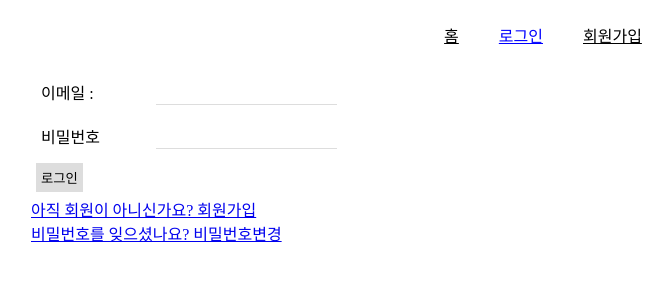
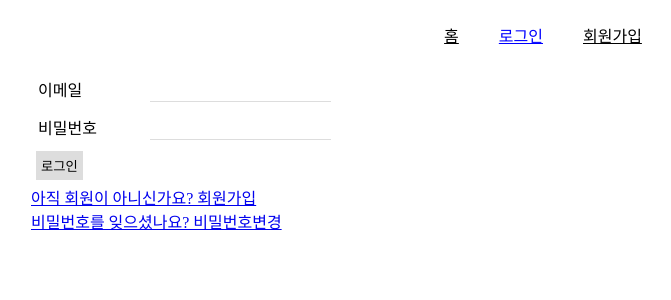
Before and after one commit to github-jademon/NetTalk-Frontend, a React (Create React App) app: page /signin in a window 1280 px wide. Shown: the top 300 px of the page, without its empty margins (97-768 px from the left). Built offline with nearby package versions, Linux system fonts and the light colour scheme.

Commit message:
add login err message

```diff
--- a/src/App.css
+++ b/src/App.css
@@ -39,7 +39,7 @@ li {
 label {
   display: inline-block;
   width: 100px;
-  padding: 5px;
+  padding: 2px;
   margin: 5px;
 }
 
--- a/src/pages/SignIn.js
+++ b/src/pages/SignIn.js
@@ -6,29 +6,28 @@ const SignIn = () => {
   const [email, setEmail] = useState("");
   const [password, setPassword] = useState("");
 
-  function submit() {
+  const submit = async () => {
     const body = {
       email: email,
       password: password,
     };
     console.log(body);
-    axios
+    const res = await axios
       .post(`/auth/login`, body)
-      .then((response) => response.json())
-      .then((response) => {
-        if (response.accessToken) {
-          localStorage.setItem("token", response.accessToken);
-        }
-      })
       .catch((error) => console.log(error));
-    console.log(email, password);
-  }
+
+    alert(res.data.responseMessage);
+    console.log(res);
+    if (res.accessToken) {
+      localStorage.setItem("token", res.accessToken);
+    }
+  };
 
   return (
     <div className="container">
       <form name="form">
         <div>
-          <label name="email">이메일 : </label>
+          <label name="email">이메일</label>
           <input
             type="text"
             id="email"
```
